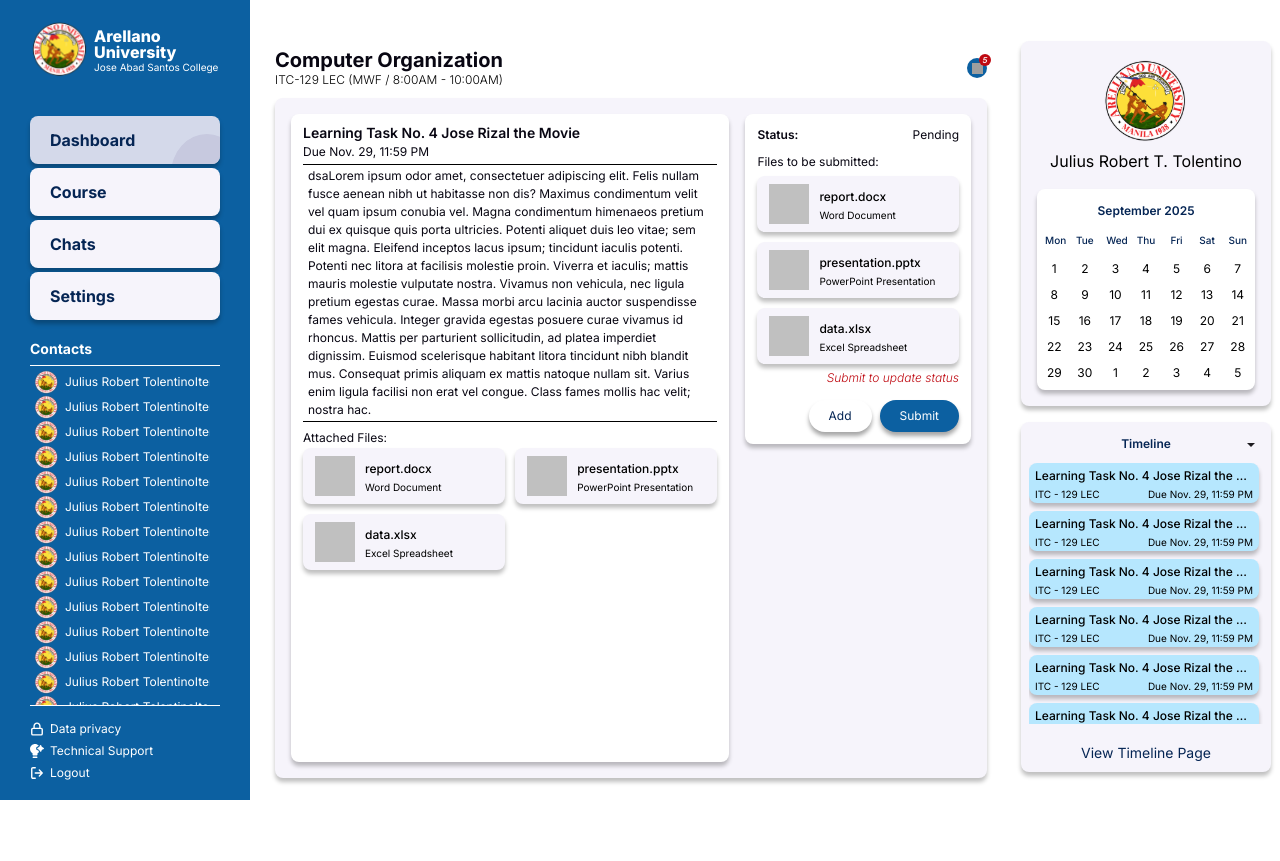
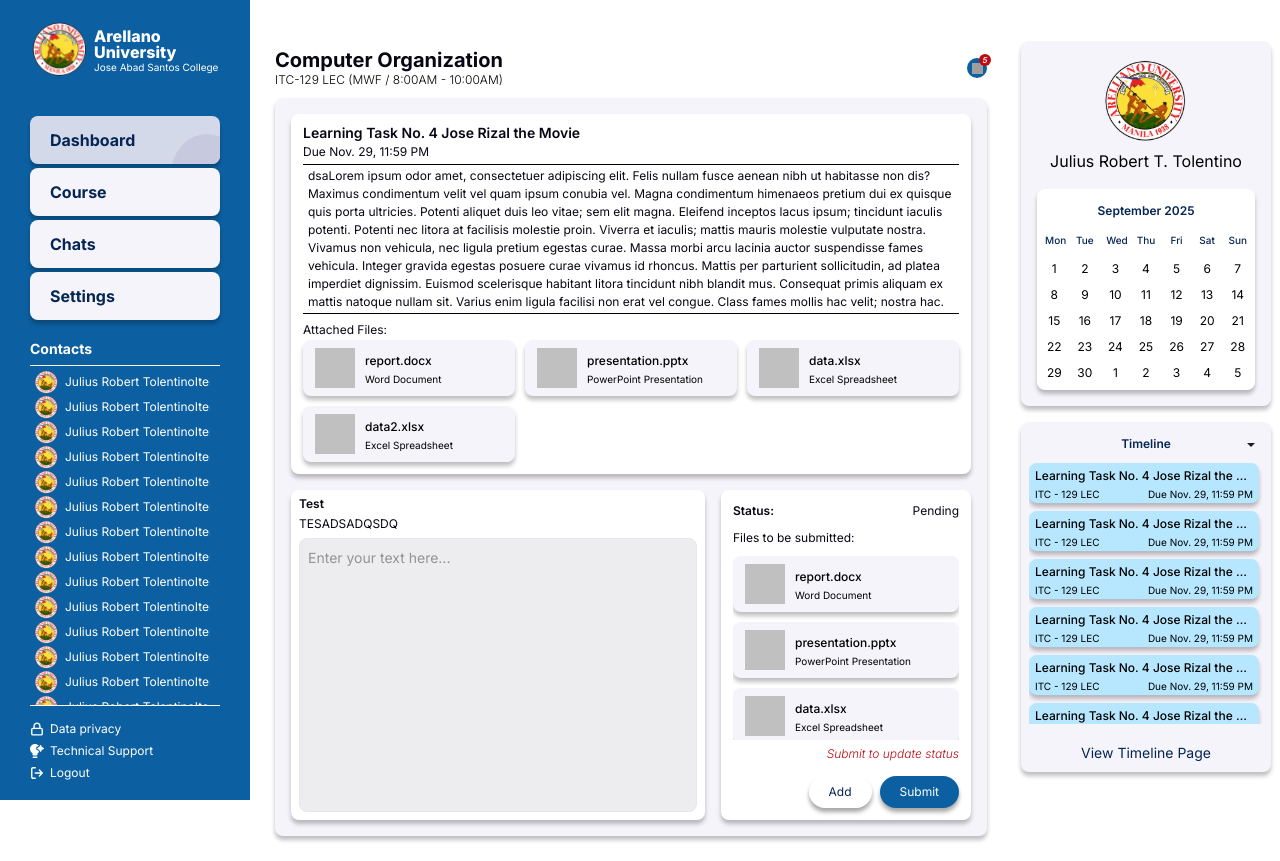
Before and after one commit to MicoAngeloCarillanes/Real-Project, a React (Vite) app in the folder frontend/: page /student/course/1/1/task in a window 1280 px wide. Before the commit the page ends 803 px from the top, so only its background shows below. Built offline with nearby package versions, Linux system fonts and the light colour scheme; grey boxes are pictures that could not be loaded; some icons are missing.

Commit message:
Text Area

```diff
--- a/frontend/src/components/MainSidebar.tsx
+++ b/frontend/src/components/MainSidebar.tsx
@@ -4,7 +4,7 @@ import supportIcon from '@assets/icons/support-icon.svg';
 import SidebarMenu from '@components/buttons/SidebarMenu';
 import BrandCard from '@components/card/BrandCard';
 import SearchContact from '@components/input/SearchContact';
-import CommonMediaWithContent from '@components/Label/CommonMediaWithContent';
+import CommonMediaWithContent from '@components/label/CommonMediaWithContent';
 
 export default function MainSidebar() {
     // Custom variables
--- a/frontend/src/components/SubSidebar.tsx
+++ b/frontend/src/components/SubSidebar.tsx
@@ -3,7 +3,7 @@ import logo from '@assets/images/au-logo.svg';
 import ShadowCard from '@components/card/ShadowCard';
 import DetailCard from '@components/card/DetailCard';
 import CommonDatepicker from '@components/datepicker/CommonDatepicker';
-import CommonMediaWithContent from '@components/Label/CommonMediaWithContent';
+import CommonMediaWithContent from '@components/label/CommonMediaWithContent';
 import IconSelect from '@components/select/IconSelect';
 import { useEffect, useRef, useState } from 'react';
 
--- /dev/null
+++ b/frontend/src/components/input/CommonTextArea.tsx
@@ -0,0 +1,40 @@
+import ShadowCard from '@components/card/ShadowCard';
+
+interface CommonTextAreaProps extends React.TextareaHTMLAttributes<HTMLTextAreaElement> {
+    // Text area title
+    title?: string;
+    // Text area description
+    description?: string;
+    // Text area height;
+    height?: string | number;
+}
+
+export default function CommonTextArea({
+    description,
+    height,
+    title,
+    ...props
+} : CommonTextAreaProps) {
+
+    return(
+        <ShadowCard white>
+            <div
+                className="flex flex-col gap-[8px] h-[100%] p-[8px] text-[#080612] w-full"
+                style={{ height }}
+            >
+                {title && (
+                    <p className="font-[600] leading-[100%] text-[12px]">{title}</p>
+                )}
+                {description && (
+                    <p className="font-[400] leading-[100%] text-[12px]">{description}</p>
+                )}
+                <textarea
+                    className="bg-[#EDEDF0] border p-[8px] placeholder-[#939393] resize-none rounded-[8px] text-[14px] w-full"
+                    style={{ height }}
+                    placeholder="Enter your text here..."
+                    {...props}
+                />
+            </div>
+        </ShadowCard>
+    );
+}
--- a/frontend/src/components/input/SearchContact.tsx
+++ b/frontend/src/components/input/SearchContact.tsx
@@ -1,5 +1,5 @@
 import auLogo from '@assets/images/au-logo.svg';
-import CommonMediaWithContent from '@components/Label/CommonMediaWithContent';
+import CommonMediaWithContent from '@components/label/CommonMediaWithContent';
 import SearchIcon from '@mui/icons-material/SearchOutlined';
 import React, { useRef, useState } from 'react';
 
--- a/frontend/src/pages/user/student/account/index.tsx
+++ b/frontend/src/pages/user/student/account/index.tsx
@@ -2,7 +2,7 @@ import lockIcon from '@assets/icons/lock-icon.svg';
 import background from '@assets/images/au-background.png';
 import halfBackground from '@assets/images/au-half-background.png';
 import BrandCard from '@components/card/BrandCard';
-import CommonMediaWithContent from '@components/Label/CommonMediaWithContent';
+import CommonMediaWithContent from '@components/label/CommonMediaWithContent';
 import { Outlet } from 'react-router-dom';
 
 export default function StudentAccount() {
--- a/frontend/src/pages/user/student/course/CourseTask.tsx
+++ b/frontend/src/pages/user/student/course/CourseTask.tsx
@@ -5,6 +5,7 @@ import ShadowCard from '@components/card/ShadowCard';
 import React from 'react';
 import DetailCard from '@components/card/DetailCard';
 import CommonButton, { CommonButtonProps } from '@components/buttons/CommonButton';
+import CommonTextArea from '@components/input/CommonTextArea';
 
 interface FileMapProps {
     fileName: string;
@@ -30,6 +31,10 @@ export default function CourseTask() {
         {
             fileName: 'data.xlsx',
             fileDescription: 'Excel Spreadsheet'
+        },
+        {
+            fileName: 'data2.xlsx',
+            fileDescription: 'Excel Spreadsheet'
         }
     ];
     const buttonMap:CommonButtonProps[] = [
@@ -52,7 +57,7 @@ export default function CourseTask() {
                 title="Computer Organization"
             />
             <ShadowCard isLarge>
-                <div className="flex gap-[16px] p-[16px] w-full">
+                <div className="flex flex-col gap-[16px] p-[16px] w-full">
                     <ShadowCard white>
                         <div className="flex flex-1 flex-col gap-[6px] p-[12px]">
                             <h3 className="font-[600] leading-[100%] text-[#080612] text-[14px]">Learning Task No. 4 Jose Rizal the Movie</h3>
@@ -87,7 +92,15 @@ export default function CourseTask() {
                             </div>
                         </div>
                     </ShadowCard>
-                    <div className="w-[350px]">
+                    <div className="flex gap-[16px] w-full">
+                        <div className="flex-1 h-full">
+                            <CommonTextArea
+                                description="TESADSADQSDQ"
+                                height="330px"
+                                title="Test"
+                            />
+                        </div>
+                        <div className="w-[250px]">
                             <ShadowCard white>
                                 <div className="flex flex-col gap-[12px] p-[12px] w-full">
                                     <div className="flex justify-between w-full">
@@ -96,7 +109,7 @@ export default function CourseTask() {
                                     </div>
                                     <div className="flex flex-col gap-[8px] w-full">
                                         <p className="font-[400] leading-[100%] text-[#080612] text-[12px]">Files to be submitted:</p>
-                                    <div className="flex flex-col gap-[10px]">
+                                        <div className="flex flex-col gap-[10px] max-h-[188px] overflow-y-auto py-[4px]">
                                             {fileMap.map((file, fileKey) => (
                                                 <React.Fragment key={`file-${fileKey}`}>
                                                     <ShadowCard>
@@ -129,6 +142,7 @@ export default function CourseTask() {
                             </ShadowCard>
                         </div>
                     </div>
+                </div>
             </ShadowCard>
         </MainDiv>
     );
--- a/frontend/src/pages/user/student/settings/index.tsx
+++ b/frontend/src/pages/user/student/settings/index.tsx
@@ -1,8 +1,10 @@
+import CommonMediaWithContent from '@components/label/CommonMediaWithContent';
+
 export default function StudentSettings() {
 
     return (
-        <>
-
-        </>
+        <div>
+            <CommonMediaWithContent />
+        </div>
     );
 };
```
Lines whose indentation alone changed are shown as unchanged.
